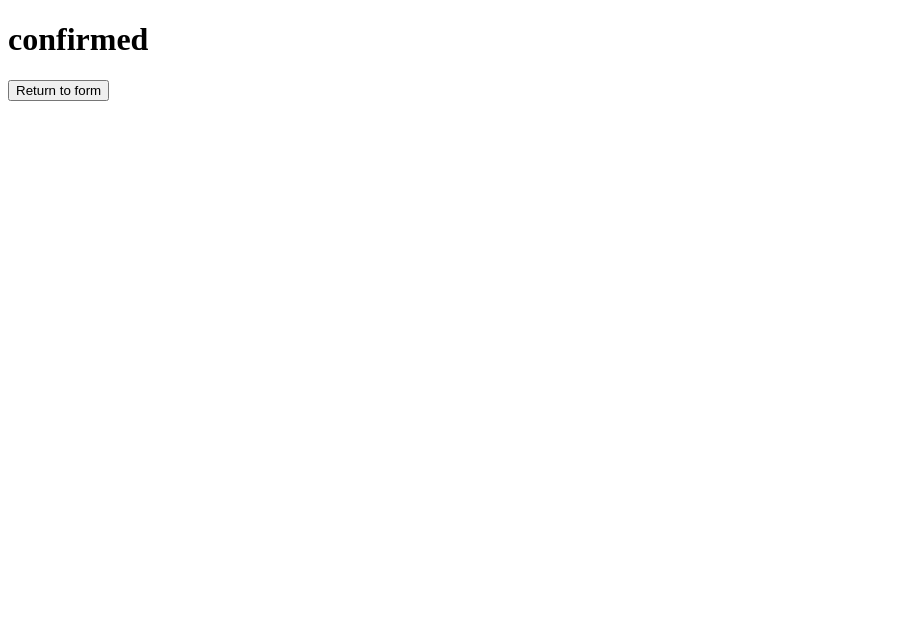
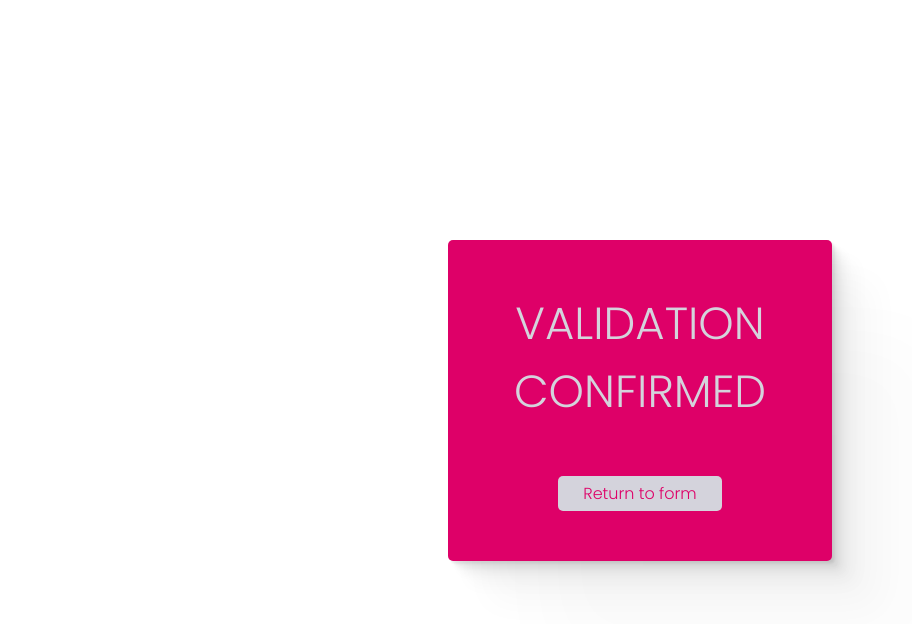
Before and after one commit to jalalkadori/JS-Club-Subscription-Form-Validation, a plain HTML site: page confirmation.html in a window 1280 px wide. Shown: the whole page, without its empty margins (0-912 px from the left). Drawn offline with Linux system fonts and the light colour scheme.

Commit message:
adding confirmation page

```diff
--- a/confirmation.html
+++ b/confirmation.html
@@ -4,11 +4,17 @@
     <meta charset="UTF-8">
     <meta http-equiv="X-UA-Compatible" content="IE=edge">
     <meta name="viewport" content="width=device-width, initial-scale=1.0">
-    <script src="./script.js"></script>
-    <title>Document</title>
+    <link rel="stylesheet" href="./css/confirmation.css">
+    <script src="./script/script.js"></script>
+    <title>Form Validation</title>
 </head>
 <body>
-    <h1>confirmed</h1>
-    <button onClick="redirectback()">Return to form</button>
+    <div class="container">
+        <div class="box">
+            <h1>validation confirmed</h1>
+            <button onClick="redirectback()">Return to form</button>
+        </div>
+    </div>
+
 </body>
 </html>
--- /dev/null
+++ b/css/confirmation.css
@@ -0,0 +1,53 @@
+@import url('https://fonts.googleapis.com/css2?family=Poppins:wght@300;900&display=swap');
+
+*{
+	padding: 0;
+	margin: 0;
+	box-sizing: border-box;
+	font-family: 'Poppins', sans-serif;
+}
+.container {
+    width: 100%;
+    height: 100vh;
+    display: flex;
+    flex-direction: row;
+    justify-content: center;
+    align-items: center;
+    align-content: center;
+}
+.box {
+    width: 30%;
+    background: #DE0068;
+    border-radius: 5px;
+    box-shadow:
+		2.8px 2.8px 2.2px rgba(0, 0, 0, 0.07),
+		6.7px 6.7px 5.3px rgba(0, 0, 0, 0.05),
+		12.5px 12.5px 10px rgba(0, 0, 0, 0.042),
+		22.3px 22.3px 17.9px rgba(0, 0, 0, 0.035),
+		41.8px 41.8px 33.4px rgba(0, 0, 0, 0.028),
+		100px 100px 80px rgba(0, 0, 0, 0.02);
+    text-align: center;
+    padding: 50px 0;
+    display: flex;
+    flex-direction: column;
+    justify-content: center;
+    align-items: center;
+    gap: 50px;
+}
+
+.box h1 {
+    color: #D4D3DC;
+    font-size: 45px;
+    font-weight: 300;
+    text-transform: uppercase;
+}
+.box button {
+    background: #D4D3DC;
+    color: #DE0068;
+    font-size: 16px;
+    font-weight: 300;
+    border: none;
+    outline: none;
+    border-radius: 5px;
+    padding: 5px 25px;
+}
```
Also changed, not shown: index.html (+2 -4 lines), Mobile.css (added), animation.css (deleted), css/style.css (renamed from style.css), script/script.js (renamed from script.js).
